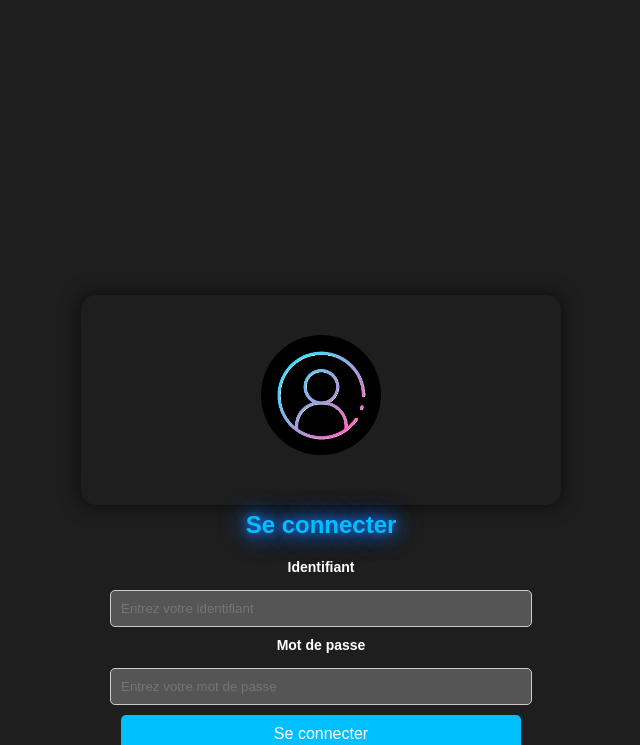
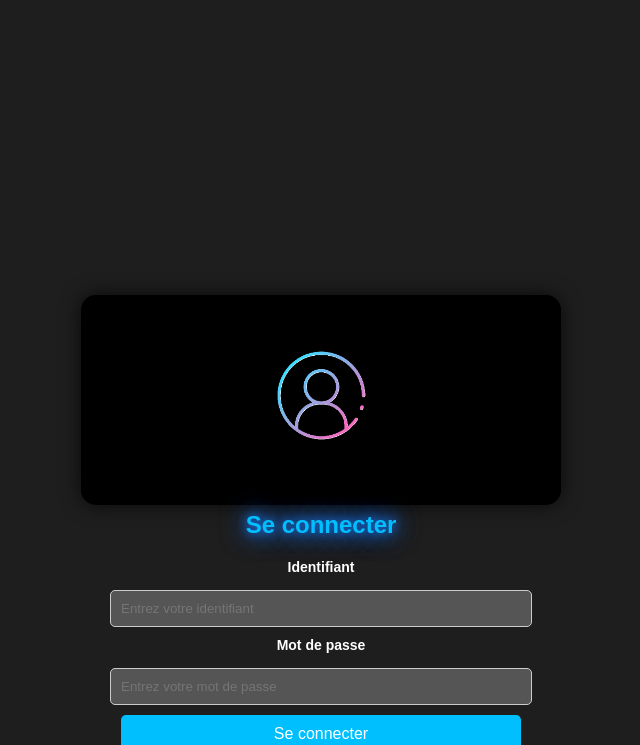
Before and after one commit to Ikarsene/ProjetWeb, a PHP site: page /index.php in a window 1280 px wide. Shown: the top 745 px of the page, without its empty margins (319-959 px from the left). Run offline with PHP 8.4, Linux system fonts and the light colour scheme.

Commit message:
Update myCSS.css
Chanbgement du fond

```diff
--- a/memories/myCSS.css
+++ b/memories/myCSS.css
@@ -1,6 +1,6 @@
 /* Body général avec un thème sombre */
 body {
-  background-color: #121212;
+  background-color: #000000 ;
   color: #e0e0e0;
   font-family: Arial, sans-serif;
   margin: 0;
@@ -13,7 +13,7 @@
 
 /* Formulaire avec une taille plus large et sans bordure neon */
 form {
-  background-color: #1e1e1e;
+  background-color: #000000;
   padding: 40px;
   border-radius: 15px;
   width: 400px;  /* Augmenter la largeur pour plus d'espace */
```
